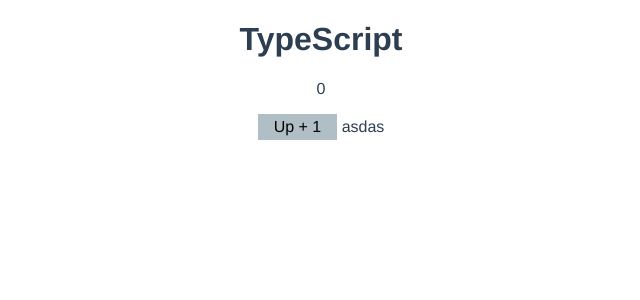
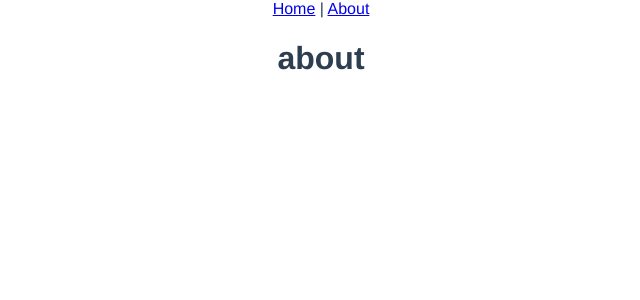
Before and after one commit to KushnerMikalai/SpaceWallet, a Vue app in the folder client/: page /about in a window 1280 px wide. Shown: the top 300 px of the page, without its empty margins (319-959 px from the left). Built offline with nearby package versions, Linux system fonts and the light colour scheme.

Commit message:
ft: install vue-router / UiButton upgrade

```diff
--- a/client/index.html
+++ b/client/index.html
@@ -4,7 +4,7 @@
         <meta charset="UTF-8" />
         <link rel="icon" href="/favicon.ico" />
         <meta name="viewport" content="width=device-width, initial-scale=1.0" />
-        <title>Vite App</title>
+        <title>app</title>
     </head>
     <body>
         <div id="app"></div>
--- a/client/package.json
+++ b/client/package.json
@@ -7,6 +7,7 @@
   },
   "dependencies": {
     "vue": "^3.0.5",
+    "vue-router": "^4.0.10",
     "vuex": "^4.0.2"
   },
   "devDependencies": {
--- a/client/src/App.vue
+++ b/client/src/App.vue
@@ -1,11 +1,11 @@
 <template>
     <Layout>
-        <HelloWorld msg="TypeScript" />
+        <router-view/>
     </Layout>
 </template>
 
 <script lang="ts">
-import { defineComponent } from 'vue'
+import {defineComponent} from 'vue'
 import Layout from './components/Layout.vue'
 import HelloWorld from './components/HelloWorld.vue'
 
@@ -67,7 +67,6 @@
 abbr[title] {
     border-bottom: none;
     text-decoration: underline;
-    text-decoration: underline dotted;
 }
 
 b,
@@ -189,11 +188,11 @@
 }
 
 [type="search"]::-webkit-search-decoration {
-  -webkit-appearance: none;
+    -webkit-appearance: none;
 }
 
 ::-webkit-file-upload-button {
-  -webkit-appearance: button;
+    -webkit-appearance: button;
     font: inherit;
 }
 
--- a/client/src/components/Layout.vue
+++ b/client/src/components/Layout.vue
@@ -1,11 +1,18 @@
 <template>
     <div class="layout">
+        <header>
+            <nav>
+                <router-link to="/">Home</router-link>
+                |
+                <router-link to="/about">About</router-link>
+            </nav>
+        </header>
         <slot></slot>
     </div>
 </template>
 
 <script lang="ts">
-import { defineComponent } from 'vue'
+import {defineComponent} from 'vue'
 
 export default defineComponent({
     name: 'Layout',
--- a/client/src/components/ui/UiButton.vue
+++ b/client/src/components/ui/UiButton.vue
@@ -1,26 +1,57 @@
 <template>
-    <button class="button">{{ value }}</button>
+    <button
+        class="button"
+        :disabled="disabled"
+    >
+        <span v-if="$slots.default">
+            <slot></slot>
+        </span>
+        <span v-else>{{ value }}</span>
+    </button>
 </template>
 
 <script lang="ts">
-import { defineComponent } from 'vue'
+import {defineComponent} from 'vue'
 
 export default defineComponent({
     name: 'UiButton',
     props: {
         value: {type: String, default: ''},
-    },
-    setup() {
-
+        disabled: Boolean,
     },
 })
 </script>
 
 <style scoped>
 .button {
-    padding: 4px 16px;
+    padding: 0 16px;
     display: inline-block;
-    background-color: var(--theme);
     border: none;
+    min-height: 1rem;
+    height: 32px;
+    font-size: 14px;
+    font-weight: 400;
+    text-decoration: none;
+    text-align: center;
+    border-radius: 2px;
+    min-width: 80px;
+    user-select: none;
+    -webkit-font-smoothing: antialiased;
+}
+
+.button:hover {
+    cursor: pointer;
+}
+
+.button:disabled {
+    cursor: default;
+}
+
+.button:hover:not(:disabled) {
+    filter: brightness(95%);
+}
+
+.button:active:not(:disabled) {
+    background-color: #e1dfdd;
 }
 </style>
--- a/client/src/main.ts
+++ b/client/src/main.ts
@@ -1,7 +1,9 @@
-import { createApp } from 'vue'
+import {createApp} from 'vue'
 import App from './App.vue'
-import { store, key } from './store'
+import {store, key} from './store'
+import router from './router'
 
 const app = createApp(App)
 app.use(store, key)
+app.use(router)
 app.mount('#app')
--- /dev/null
+++ b/client/src/pages/about.vue
@@ -0,0 +1,13 @@
+<template>
+    <h1>about</h1>
+</template>
+
+<script>
+export default {
+    name: 'about'
+}
+</script>
+
+<style scoped>
+
+</style>
--- /dev/null
+++ b/client/src/pages/index.vue
@@ -0,0 +1,18 @@
+<template>
+    <h1>index</h1>
+</template>
+
+<script lang="ts">
+import {defineComponent} from 'vue'
+import UiButton from '../components/ui/UiButton.vue'
+
+export default defineComponent({
+    name: 'index',
+    components: {
+        UiButton,
+    },
+})
+</script>
+
+<style scoped>
+</style>
```
Also changed, not shown: client/src/router/index.ts (added, +9 -0 lines), client/src/router/routes.ts (added, +15 -0 lines), 1 other file (tests, documents, lock files or other folders).
